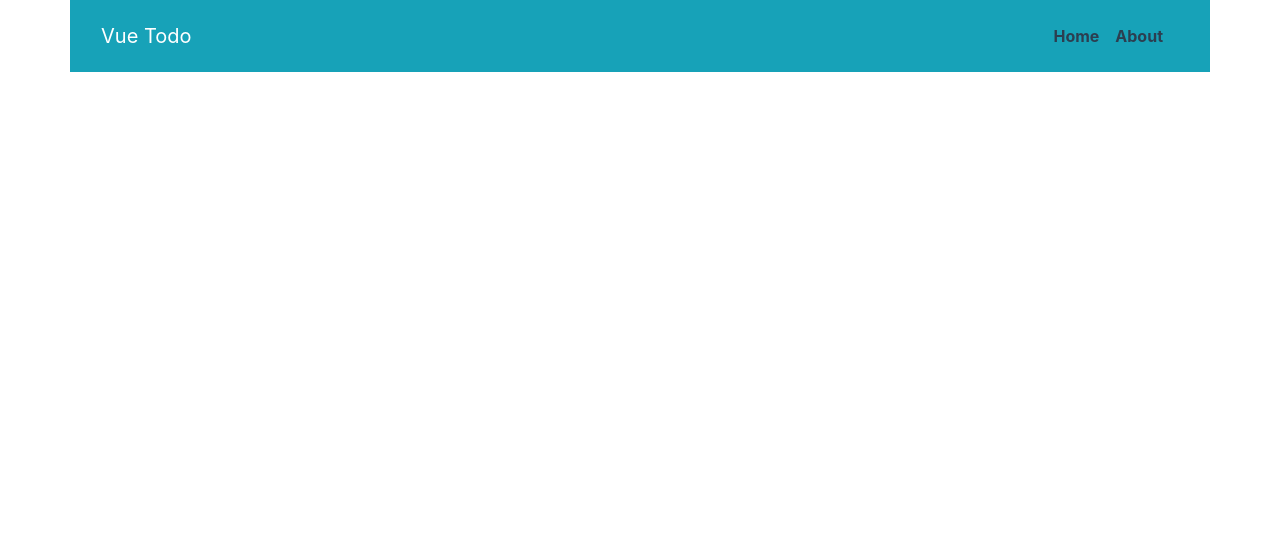
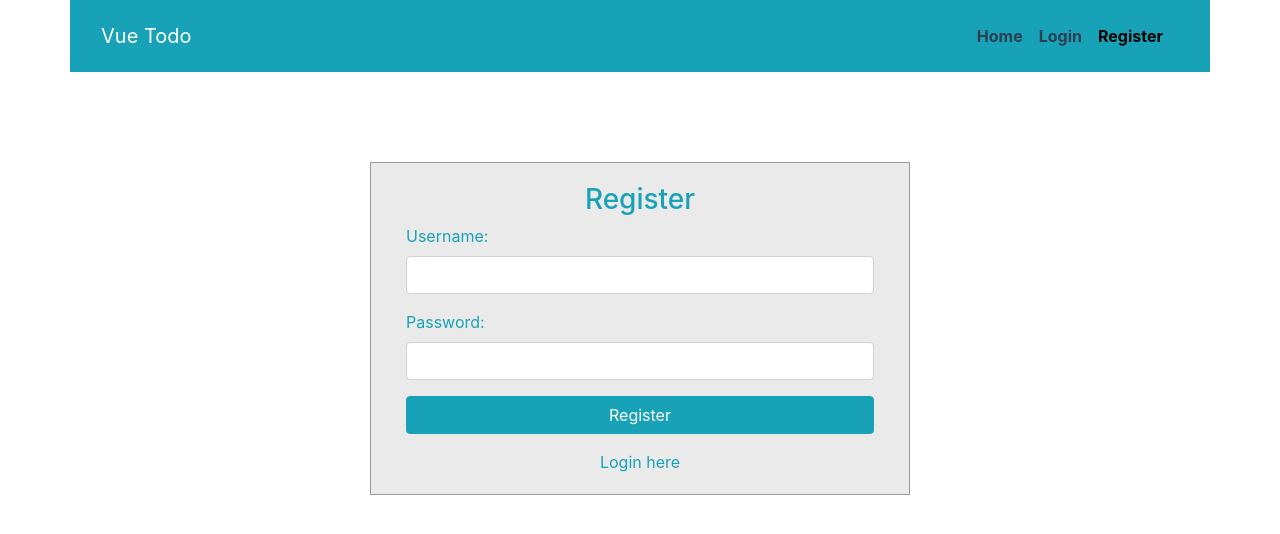
Before and after one commit to imsatyam2111/Todo-using-vue-and-firebase, a Vue app: page /register in a window 1280 px wide. Shown: the top 534 px of the page. Built offline with nearby package versions, Linux system fonts and the light colour scheme.

Commit message:
authentication enable

```diff
--- /dev/null
+++ b/src/components/Login.vue
@@ -0,0 +1,98 @@
+<template>
+  <div id="login">
+    <h3 class="text-center text-white pt-5">Login form</h3>
+    <div class="container">
+      <div id="login-row" class="row justify-content-center align-items-center">
+        <div id="login-column" class="col-md-6">
+          <div id="login-box" class="col-md-12">
+            <form id="login-form" class="form" action="" method="post">
+              <h3 class="text-center text-info">Login</h3>
+              <div class="form-group">
+                <label for="username" class="text-info">Username:</label><br />
+                <input
+                  type="email"
+                  name="username"
+                  id="username"
+                  class="form-control"
+                  v-model="email"
+                  required
+                />
+              </div>
+              <div class="form-group">
+                <label for="password" class="text-info">Password:</label><br />
+                <input
+                  type="password"
+                  name="password"
+                  id="password"
+                  class="form-control"
+                  v-model="password"
+                  required
+                />
+              </div>
+              <div class="form-group">
+                <button
+                  type="submit"
+                  class="btn btn-info w-100"
+                  v-on:click="login"
+                >
+                  Login
+                </button>
+              </div>
+              <div id="register-link" class="text-center">
+                <router-link to="/register" class="text-info">
+                  Register here
+                </router-link>
+              </div>
+            </form>
+          </div>
+        </div>
+      </div>
+    </div>
+  </div>
+</template>
+
+<script>
+import firebase from "firebase";
+
+export default {
+  name: "Login",
+  data() {
+    return {
+      email: "",
+      password: ""
+    };
+  },
+  methods: {
+    login: function(e) {
+      firebase
+        .auth()
+        .signInWithEmailAndPassword(this.email, this.password)
+        .then(user => {
+          console.log(user)
+          alert(`Logged in as ${user.user.email}`);
+          this.$router.push("/");
+        })
+        .catch(err => alert(err));
+
+      e.preventDefault();
+    }
+  }
+};
+</script>
+
+<style scoped>
+body {
+  margin: 0;
+  padding: 0;
+  background-color: #17a2b8;
+}
+#login-box {
+  max-width: 600px;
+  border: 1px solid #9c9c9c;
+  background-color: #eaeaea;
+}
+#login .container #login-row #login-column #login-box #login-form {
+  padding: 20px;
+}
+
+</style>
--- /dev/null
+++ b/src/components/Register.vue
@@ -0,0 +1,105 @@
+<template>
+  <div id="register">
+    <h3 class="text-center text-white pt-5">register form</h3>
+    <div class="container">
+      <div
+        id="register-row"
+        class="row justify-content-center align-items-center"
+      >
+        <div id="register-column" class="col-md-6">
+          <div id="register-box" class="col-md-12">
+            <form id="register-form" class="form" action="" method="post">
+              <h3 class="text-center text-info">Register</h3>
+              <div class="form-group">
+                <label for="username" class="text-info">Username:</label><br />
+                <input
+                  type="email"
+                  name="username"
+                  id="username"
+                  class="form-control"
+                  v-model="email"
+                  required
+                />
+              </div>
+              <div class="form-group">
+                <label for="password" class="text-info">Password:</label><br />
+                <input
+                  type="password"
+                  name="password"
+                  id="password"
+                  class="form-control"
+                  v-model="password"
+                  required
+                />
+              </div>
+              <div class="form-group">
+                <button
+                  type="submit"
+                  class="btn btn-info w-100"
+                  v-on:click="register"
+                >
+                  Register
+                </button>
+              </div>
+              <div id="register-link" class="text-center">
+                <router-link to="/login" class="text-info">
+                  Login here
+                </router-link>
+              </div>
+            </form>
+          </div>
+        </div>
+      </div>
+    </div>
+  </div>
+</template>
+
+<script>
+import firebase from "firebase";
+
+export default {
+  name: "Login",
+  data() {
+    return {
+      email: "",
+      password: ""
+    };
+  },
+  methods: {
+    register: function(e) {
+      firebase
+        .auth()
+        .createUserWithEmailAndPassword(this.email, this.password)
+        .then(user => {
+          console.log(user)
+          alert(`Account created for ${user.user.email}`);
+          this.$router.push("/");
+        })
+        .catch(err => alert(err));
+
+      e.preventDefault();
+    }
+  }
+};
+</script>
+
+<style scoped>
+body {
+  margin: 0;
+  padding: 0;
+  background-color: #17a2b8;
+}
+#register-box {
+  max-width: 600px;
+  border: 1px solid #9c9c9c;
+  background-color: #eaeaea;
+}
+#register
+  .container
+  #register-row
+  #register-column
+  #register-box
+  #register-form {
+  padding: 20px;
+}
+</style>
--- a/src/components/layout/Navigation.vue
+++ b/src/components/layout/Navigation.vue
@@ -16,7 +16,8 @@
       <div class="collapse navbar-collapse" id="navbarNavAltMarkup">
         <div id="nav" class="navbar-nav ml-auto">
           <router-link class="pr-3" to="/">Home</router-link>
-          <router-link class="pr-3" to="/about">About</router-link>
+          <router-link class="pr-3" to="/login">Login</router-link>
+          <router-link class="pr-3" to="/register">Register</router-link>
         </div>
       </div>
     </nav>
--- a/src/router/index.js
+++ b/src/router/index.js
@@ -1,6 +1,8 @@
 import Vue from "vue";
 import VueRouter from "vue-router";
 import Home from "../views/Home.vue";
+import Login from "../components/Login.vue";
+import Register from "../components/Register.vue";
 
 Vue.use(VueRouter);
 
@@ -11,14 +13,15 @@ const routes = [
     component: Home
   },
   {
-    path: "/about",
-    name: "About",
-    // route level code-splitting
-    // this generates a separate chunk (about.[hash].js) for this route
-    // which is lazy-loaded when the route is visited.
-    component: () =>
-      import(/* webpackChunkName: "about" */ "../views/About.vue")
-  }
+    path: "/login",
+    name: "Login",
+    component: Login
+  },
+  {
+    path: "/register",
+    name: "Register",
+    component: Register
+  },
 ];
 
 const router = new VueRouter({
--- a/src/views/About.vue
+++ /dev/null
@@ -1,5 +0,0 @@
-<template>
-  <div class="about">
-    <h1>This is an about page</h1>
-  </div>
-</template>
```
